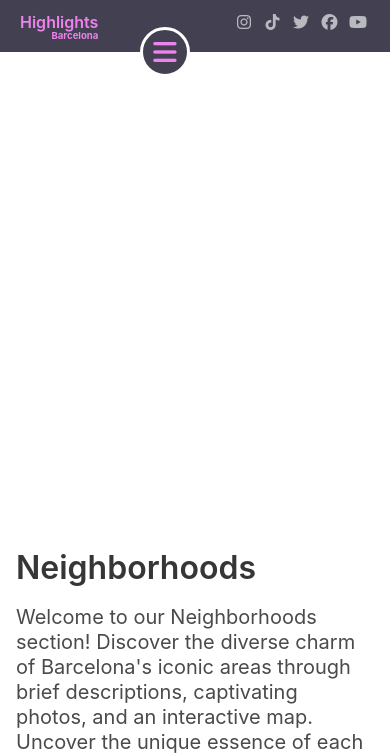
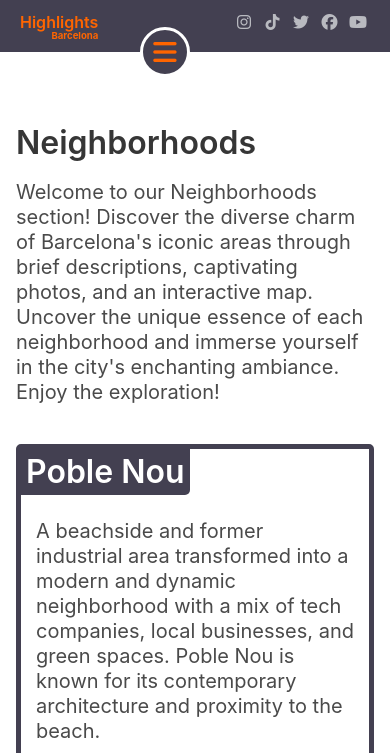
Before and after one commit to gonzaf24/highlightsbarcelona, a PHP site: page /index.php?vista=neighborhoods in a window 390 px wide. Shown: the top 753 px of the page. Run offline with PHP 8.4, Linux system fonts and the light colour scheme; some libraries are stand-ins or nearby versions; grey boxes are pictures that could not be loaded.

Commit message:
so far so good

```diff
--- a/css/estilos.css
+++ b/css/estilos.css
@@ -31,28 +31,11 @@ body {
 }
 
 .page {
-  margin-top: 280px;
+  margin-top: 125px;
   display: flex;
   flex-direction: column;
   gap: 15px;
-}
-
-@media (min-width: 0px) and (max-width: 550px) {
-  .page {
-    margin-top: 550px;
-  }
-}
-
-@media (min-width: 556px) and (max-width: 715px) {
-  .page {
-    margin-top: 400px;
-  }
-}
-
-@media (min-width: 716px) and (max-width: 999px) {
-  .page {
-    margin-top: 330px;
-  }
+  transition: margin-top 0.5s ease;
 }
 
 /* // - Article - // */
--- a/css/navbar.css
+++ b/css/navbar.css
@@ -56,8 +56,12 @@
   font-weight: 600;
   text-decoration: none;
   transition: all 0.3s ease;
-  color: violet;
+  color: #ff6500;
   position: relative;
+}
+
+.navbar-title:hover {
+  color: #ff6500;
 }
 
 .navbar-title::after {
@@ -66,7 +70,7 @@
   bottom: -1em;
   right: 0;
   font-weight: 700;
-  color: violet;
+  color: #ff6500;
   font-size: 0.6rem;
 }
 
@@ -106,7 +110,7 @@
   color: #786fa3;
 }
 
-.open-button {
+.open-menu-button {
   position: absolute;
   bottom: -25px;
   right: 200px;
@@ -122,8 +126,8 @@
   border: 3px solid white;
 }
 
-.open-button > .icon > i {
-  color: violet;
+.open-menu-button > .icon > i {
+  color: #ff6500;
   cursor: pointer;
 }
 
@@ -196,13 +200,14 @@
     padding: 10px 20px;
     padding-right: 25px;
     padding-bottom: 40px;
-    height: unset;
+    height: 100%;
+    transition: max-height 1s ease, padding 1s ease;
   }
 
   .item {
     font-size: 0.75rem;
     padding: 6px 10px;
     width: 100%;
-    background-color: #ee82ee33;
+    background-color: #ff65002b;
   }
 }
--- a/inc/navbar.php
+++ b/inc/navbar.php
@@ -1,7 +1,7 @@
-<div class="navbar">
+<div id="navbar" class="navbar">
   <div class="navbar-container">
-    <span class="navbar-title">
-      Highlights
+    <span>
+        <a href="index.php" class="navbar-title">Highlights</a>
     </span>
     <div class="icons-wrapper">
       <span class="icon">
@@ -35,11 +35,11 @@
     <a href="index.php?vista=neighborhoods_festivals" class="item">Local neighborhood festivals</a>
     <a href="index.php?vista=techno_lovers" class="item">Techno Lovers</a>
   </div>
-  <button id="open-button" class="open-button">
+  <button id="open-menu-button" class="open-menu-button">
       <span class="icon">
-        <i id="collapse-up"  class="fa-solid fa-up-long fa-2xl"></i>
-        <i id="menu-button" class="fas fa-duotone fa-bars fa-2xl"></i>
+        <i id="collapse-up-icon"  class="fa-solid fa-up-long fa-2xl"></i>
+        <i id="menu-button-icon" class="fas fa-duotone fa-bars fa-2xl"></i>
       </span>
-    </button>
+  </button>
 </div>
 <script src="./js/navbar.js"></script>
--- a/index.php
+++ b/index.php
@@ -7,7 +7,7 @@
 
 
     <body>
-    <?php include "./inc/navbar.php"; ?>
+        <?php include "./inc/navbar.php"; ?>
         <?php
             // Definir la página predeterminada
             if (!isset($_GET['vista']) || $_GET['vista'] == "") {
--- a/js/navbar.js
+++ b/js/navbar.js
@@ -1,48 +1,39 @@
 document.addEventListener("DOMContentLoaded", function () {
-  const navbar = document.getElementById("navbar-cotegories");
-  const openButton = document.getElementById("open-button");
-  const collapseUpIcon = document.getElementById("collapse-up");
+  const navbarCategories = document.getElementById("navbar-cotegories");
+  const openButton = document.getElementById("open-menu-button");
+  const collapseUpIcon = document.getElementById("collapse-up-icon");
   const menuButtonIcon = document.getElementById("menu-button-icon");
+  const pageElement = document.querySelector(".page");
+  const navbar = document.getElementById("navbar");
+
+  // Función para calcular y aplicar el margen superior
+  function updateMarginTop() {
+    // Obtener el estilo computado del navbar
+    const navbarStyle = getComputedStyle(navbar);
+    const navbarHeight = parseFloat(navbarStyle.height) + 80;
+
+    // Aplicar el atributo margin-top al elemento de la página
+    if (navbarCategories.classList.contains("open-menu")) {
+      pageElement.style.marginTop = `${navbarHeight}px`;
+    } else {
+      console.log("rentro");
+      pageElement.style.marginTop = "125px";
+    }
+  }
+
+  // Ejecutar la función inicialmente y cada vez que la ventana cambie de tamaño
+  updateMarginTop();
+  window.addEventListener("resize", updateMarginTop);
 
   openButton.addEventListener("click", function () {
-    navbar.classList.toggle("open-menu");
+    console.log("click");
+
+    navbarCategories.classList.toggle("open-menu");
     openButton.classList.toggle("open-menu");
     collapseUpIcon.classList.toggle("hidden");
     menuButtonIcon.classList.toggle("hidden");
+    setTimeout(() => {
+      updateMarginTop();
+    }, 185);
   });
 });
-
-document.addEventListener("DOMContentLoaded", function () {
-  const navbar = document.getElementById("navbar-cotegories");
-  const openButton = document.getElementById("open-button");
-  const collapseUpIcon = document.getElementById("collapse-up");
-  const menuButtonIcon = document.getElementById("menu-button-icon");
-
-  let lastScrollPosition = 0;
-  const scrollThreshold = 0.05; // 5% of the page height
-
-  window.addEventListener("scroll", function () {
-    const scrollY = window.scrollY;
-    const windowHeight = window.innerHeight;
-    const pageHeight = document.body.clientHeight;
-
-    if (
-      scrollY > lastScrollPosition &&
-      scrollY > windowHeight * scrollThreshold
-    ) {
-      // Scroll down, and scrolled past the threshold
-      navbar.classList.add("collapsed");
-      openButton.classList.add("collapsed");
-      menuButtonIcon.classList.remove("hidden");
-      collapseUpIcon.classList.add("hidden");
-    } else {
-      // Scroll up, or not past the threshold
-      navbar.classList.remove("collapsed");
-      openButton.classList.remove("collapsed");
-      menuButtonIcon.classList.add("hidden");
-      collapseUpIcon.classList.remove("hidden");
-    }
-
-    lastScrollPosition = scrollY;
-  });
-});
```
Also changed, not shown: other parts of css/navbar.css (+11 -11 lines).
